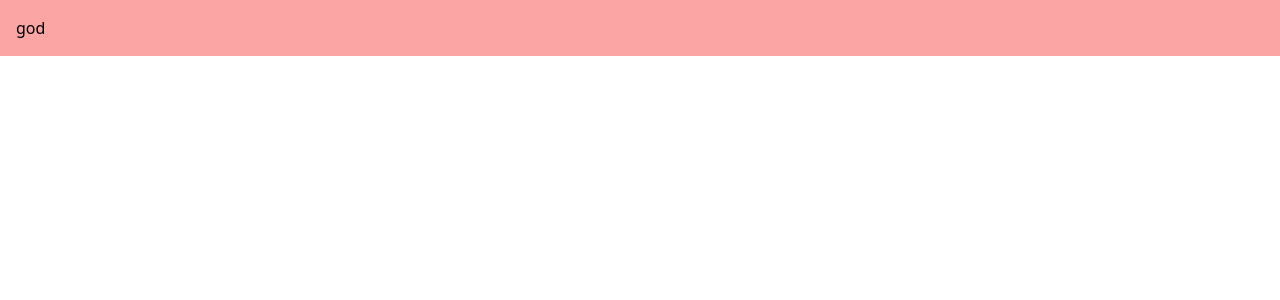
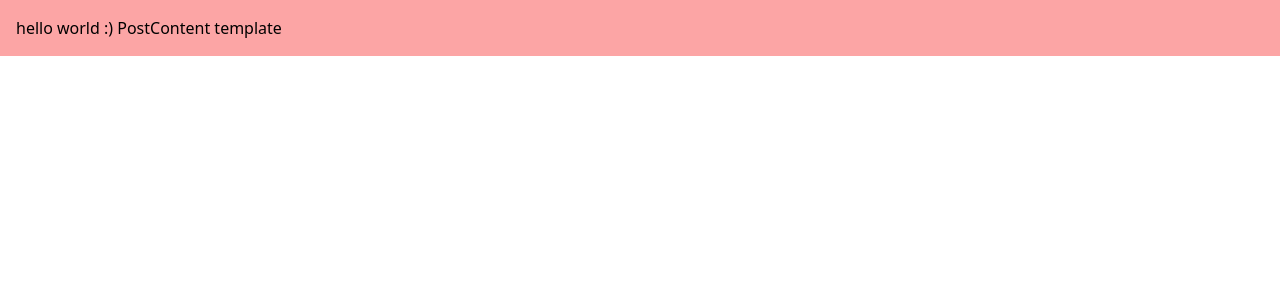
Before and after one commit to marekvanicek/CITest, a Vue app: page / in a window 1280 px wide. Shown: the top 300 px of the page. Built offline with nearby package versions, Linux system fonts and the light colour scheme.

Commit message:
chores: restructure

```diff
--- a/src/main.ts
+++ b/src/main.ts
@@ -1,6 +1,6 @@
 import { createApp } from 'vue'
-import App from './App.vue'
 
+import App from '@/modules/global/views/App.vue'
 import './assets/main.css'
 
 createApp(App).mount('#app')
--- a/src/App.vue
+++ b/src/modules/global/views/App.vue
@@ -1,9 +1,11 @@
 <script setup lang="ts">
+import PostContent from '@/modules/posts/components/PostContent.vue';
 </script>
 
 <template>
     <div class="bg-red-300 p-4">
-        god
+        hello world :)
+        <PostContent/>
     </div>
 </template>
 
--- /dev/null
+++ b/src/modules/posts/components/PostContent.vue
@@ -0,0 +1,4 @@
+<script setup lang="ts">
+
+</script>
+<template>PostContent template</template>
--- a/tsconfig.app.json
+++ b/tsconfig.app.json
@@ -1,12 +1,12 @@
 {
   "extends": "@vue/tsconfig/tsconfig.web.json",
-  "include": ["env.d.ts", "src/**/*", "src/**/*.vue"],
-  "exclude": ["src/**/__tests__/*"],
+  "include": ["env.d.ts", "src/**/*", "src/**/*.vue", "src/modules/**/*"],
   "compilerOptions": {
     "composite": true,
     "baseUrl": ".",
     "paths": {
-      "@/*": ["./src/*"]
+      "@/*": ["./src/*"],
+      // "@/global": ["./src/modules/global"],
     }
   }
 }
```
Also changed, not shown: 1 other file (tests, documents, lock files or other folders).
